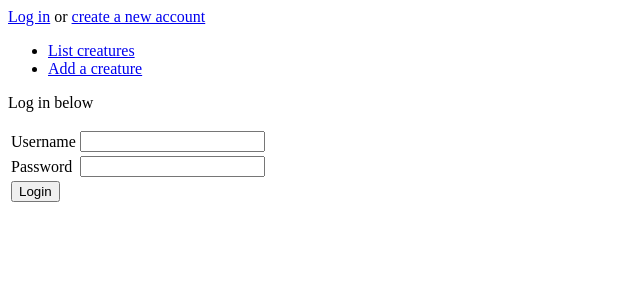
After one commit to tire95/Vicipaedia-Arcanum, a Flask app: page /auth/login in a window 1280 px wide. The commit adds this page. Shown: the top 300 px of the page, without its empty margins (0-640 px from the left). Run offline with Flask 2, Linux system fonts and the light colour scheme.

Commit message:
Add user authentication and registering

```diff
--- /dev/null
+++ b/application/auth/forms.py
@@ -0,0 +1,9 @@
+from flask_wtf import FlaskForm
+from wtforms import PasswordField, StringField, validators
+
+class LoginForm(FlaskForm):
+    username = StringField("Username", [validators.Length(min=2, max=20)])
+    password = PasswordField("Password")
+
+    class Meta:
+        csrf = False
--- /dev/null
+++ b/application/auth/views.py
@@ -0,0 +1,50 @@
+from flask import render_template, request, redirect, url_for
+from flask_login import login_user, logout_user
+
+from application import app, db, bcrypt
+from application.auth.models import User
+from application.auth.forms import LoginForm
+
+@app.route("/auth/login", methods = ["GET", "POST"])
+def auth_login():
+    if request.method == "GET":
+        return render_template("auth/loginform.html", form = LoginForm())
+
+    form = LoginForm(request.form)
+    if not form.validate():
+        return render_template("auth/loginform.html", form = form)
+
+    user = User.query.filter_by(username=form.username.data).first()
+    if user and bcrypt.check_password_hash(user.password, form.password.data):
+        login_user(user)
+        return redirect(url_for("creatures_index"))
+
+    return render_template("auth/loginform.html", form = form, error = "No such username or password")
+
+
+@app.route("/auth/logout")
+def auth_logout():
+    logout_user()
+    return redirect(url_for("index"))
+
+
+@app.route("/auth/register", methods=["GET", "POST"])
+def auth_register():
+    if request.method == "GET":
+        return render_template("auth/registerform.html", form = LoginForm())
+
+    form = LoginForm(request.form)
+    if not form.validate():
+        return render_template("auth/registerform.html", form = form)
+
+    user = User.query.filter_by(username=form.username.data).first()
+    if user:
+        return render_template("auth/registerform.html", form = form,
+                               error = "Account name is already taken")
+    account_to_add = User(form.username.data, form.password.data)
+
+
+    db.session().add(account_to_add)
+    db.session().commit()
+
+    return redirect(url_for("auth_login"))
--- a/application/creatures/forms.py
+++ b/application/creatures/forms.py
@@ -5,7 +5,7 @@ class CreatureForm(FlaskForm):
     name = StringField("Creature name", [validators.Length(min=2, max=20)])
     type = StringField("Creature type", [validators.Length(min=2, max=10)])
     size = StringField("Creature size", [validators.Length(min=2, max=10)])
-    notes = StringField("Notes about the creature", [validators.Length(max=1000)])
+    notes = StringField("Notes about the creature", [validators.Length(max=144)])
 
     class Meta:
         csrf = False
--- a/application/creatures/models.py
+++ b/application/creatures/models.py
@@ -10,7 +10,7 @@ class Creature(db.Model):
     name = db.Column(db.String(20), nullable=False)
     type = db.Column(db.String(10), nullable=False)
     size = db.Column(db.String(10), nullable=False)
-    notes = db.Column(db.String(144), nullable=False)
+    notes = db.Column(db.String(144), nullable=True)
 
     def __init__(self, name, type, size, notes):
         self.name = name
--- a/application/creatures/views.py
+++ b/application/creatures/views.py
@@ -1,20 +1,24 @@
 from application import app, db
 from flask import redirect, render_template, request, url_for
+from flask_login import login_required
 from application.creatures.models import Creature
 from application.creatures.forms import CreatureForm
 
 
 @app.route("/creatures", methods=["GET"])
+@login_required
 def creatures_index():
     return render_template("creatures/list.html", creatures=Creature.query.all())
 
 
 @app.route("/creatures/new/")
+@login_required
 def creatures_form():
     return render_template("creatures/new.html", form = CreatureForm())
 
 
 @app.route("/creatures/<creature_id>/", methods=["POST"])
+@login_required
 def remove_creature(creature_id):
 
     db.session.query(Creature).filter(Creature.id==creature_id).delete()
@@ -24,6 +28,7 @@ def remove_creature(creature_id):
 
 
 @app.route("/creatures/", methods=["POST"])
+@login_required
 def creatures_create():
     form = CreatureForm(request.form)
 
--- /dev/null
+++ b/application/templates/auth/loginform.html
@@ -0,0 +1,44 @@
+{% extends "layout.html" %}
+
+{% block body %}
+{{ error }}
+<p>Log in below</p>
+<form method="POST" action="{{ url_for('auth_login') }}">
+  <table>
+    <tr>
+      <td>
+	{{ form.username.label }}
+      </td>
+      <td>
+	{{ form.username }}
+      </td>
+      <td>
+            <ul>
+              {% for error in form.username.errors %}
+              <li>{{ error }}</li>
+              {% endfor %}
+            </ul>
+      </td>
+    </tr>
+    <tr>
+      <td>
+	{{ form.password.label }}
+      </td>
+      <td>
+	{{ form.password }}
+      </td>
+      <td>
+            <ul>
+              {% for error in form.password.errors %}
+              <li>{{ error }}</li>
+              {% endfor %}
+            </ul>
+      </td>
+    </tr>
+    <tr>
+      <td colspan="2">
+	<input type="submit" value="Login"/>
+      </td>
+    </tr>
+</form>
+{% endblock %}
--- a/application/templates/layout.html
+++ b/application/templates/layout.html
@@ -6,6 +6,13 @@
   </head>
 
   <body>
+    {% if current_user.is_authenticated %}
+    <p>
+	    Logged in as {{ current_user.username }}. <a href="{{ url_for('auth_logout') }}">Log out</a>
+    </p>
+    {% else %}
+    <a href="{{ url_for('auth_login') }}">Log in</a> or <a href="{{ url_for('auth_register') }}">create a new account</a>
+    {% endif %}
     <ul>
       <li><a href="{{ url_for('creatures_index') }}">List creatures</a></li>
       <li><a href="{{ url_for('creatures_form') }}">Add a creature</a></li>
--- a/requirements.txt
+++ b/requirements.txt
@@ -1,6 +1,9 @@
 autopep8==1.5.2
+bcrypt==3.1.7
+cffi==1.14.0
 click==7.1.2
 Flask==1.1.2
+Flask-Bcrypt==0.7.1
 Flask-Login==0.5.0
 Flask-SQLAlchemy==2.4.1
 Flask-WTF==0.14.3
@@ -9,6 +12,8 @@ itsdangerous==1.1.0
 Jinja2==2.11.2
 MarkupSafe==1.1.1
 pycodestyle==2.6.0
+pycparser==2.20
+six==1.14.0
 SQLAlchemy==1.3.16
 Werkzeug==1.0.1
 WTForms==2.3.1
```
Also changed, not shown: application/__init__.py (+21 -0 lines), application/auth/models.py (+29 -0 lines), application/templates/auth/registerform.html (added, +44 -0 lines), README.md.
